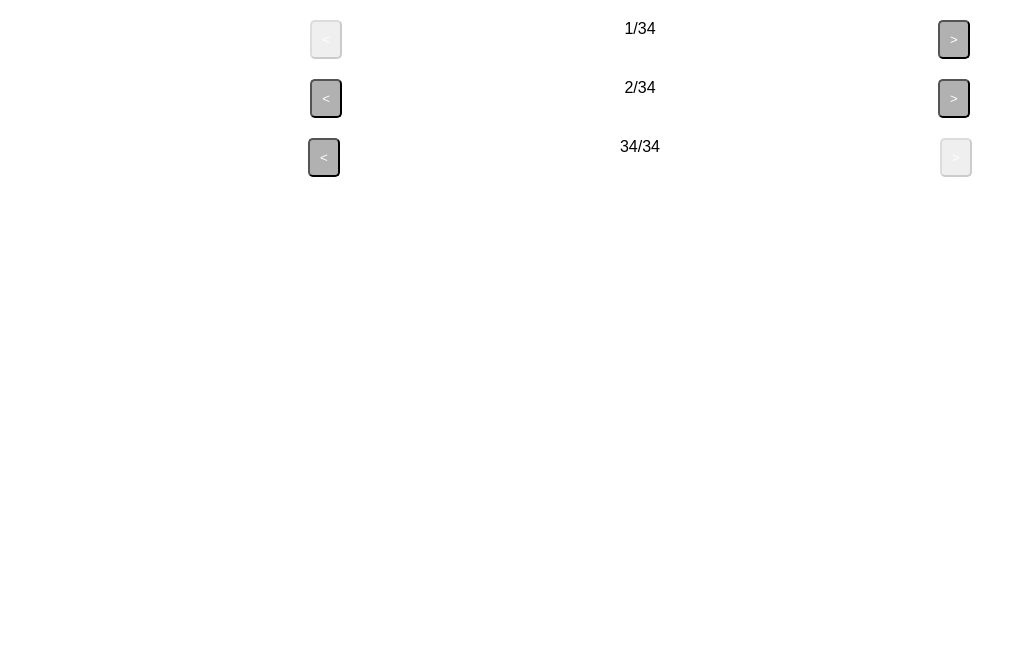
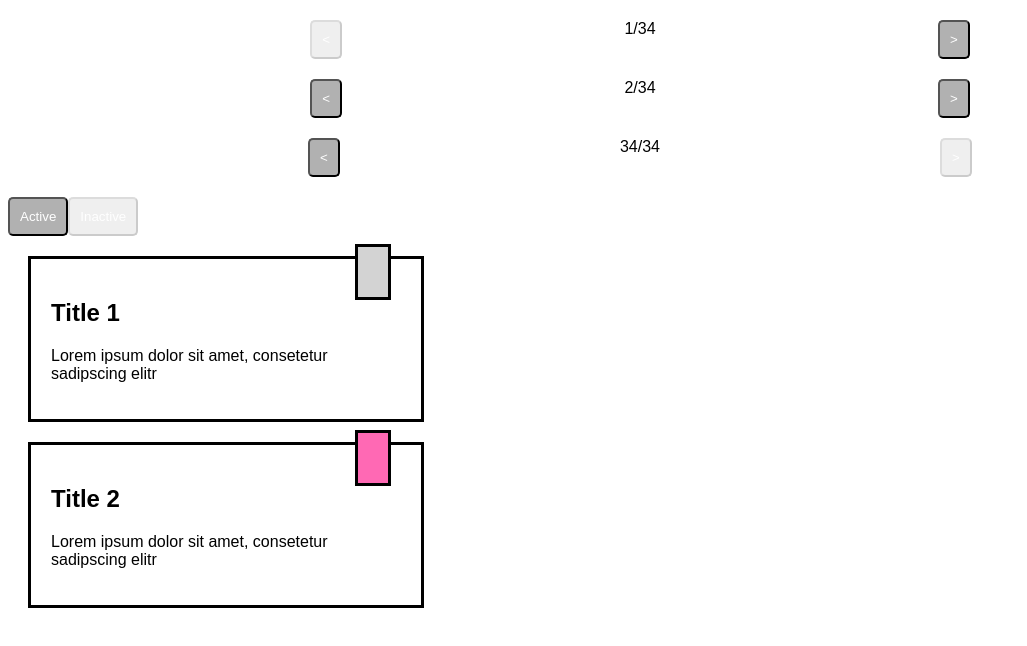
Before and after one commit to czintel/react-playground, a React (Vite) app: page / in a window 1280 px wide. Shown: the top 646 px of the page, without its empty margins (0-1027 px from the left). Built offline with nearby package versions, Linux system fonts and the light colour scheme.

Commit message:
Create Card component with React

```diff
--- a/src/App.jsx
+++ b/src/App.jsx
@@ -1,6 +1,7 @@
 import * as React from 'react'
 import Button from './Button'
 import Pagination from './Pagination'
+import Card from './Card'
 
 export default () => {
   return (
@@ -8,6 +9,17 @@ export default () => {
       <Pagination isLeftDisabled text="1/34" />
       <Pagination text="2/34" />
       <Pagination isRightDisabled text="34/34" />
+      <Button isActive>Active</Button>
+      <Button>Inactive</Button>
+      <Card
+        Heading="Title 1"
+        Text="Lorem ipsum dolor sit amet, consetetur sadipscing elitr"
+      />
+      <Card
+        Heading="Title 2"
+        Text="Lorem ipsum dolor sit amet, consetetur sadipscing elitr"
+        isSelected
+      />
     </div>
   )
 }
--- a/src/Card.css
+++ b/src/Card.css
@@ -0,0 +1,34 @@
+.Card {
+  margin: 20px;
+  width: 350px;
+  height: auto;
+  padding: 20px;
+  border: solid;
+  border-color: black;
+  font-family: sans-serif;
+  position: relative;
+  text-align: left;
+}
+
+.CardHeading {
+  font-weight: bolder;
+}
+
+.CardText {
+  font-weight: lighter;
+}
+
+.CardBookmark {
+  position: absolute;
+  height: 50px;
+  width: 30px;
+  top: -15px;
+  right: 30px;
+  background-color: lightgray;
+  border: solid;
+  border-color: black;
+}
+
+.CardBookmark.selected {
+  background-color: hotpink;
+}
--- a/src/Card.jsx
+++ b/src/Card.jsx
@@ -0,0 +1,14 @@
+import * as React from 'react'
+import './Card.css'
+
+export default ({ Heading, Text, isSelected }) => {
+  return (
+    <section className="Card">
+      <h2 className="CardHeading">{Heading}</h2>
+      <p className="CardText">{Text}</p>
+      <div
+        className={isSelected ? 'CardBookmark selected' : 'CardBookmark'}
+      ></div>
+    </section>
+  )
+}
```
